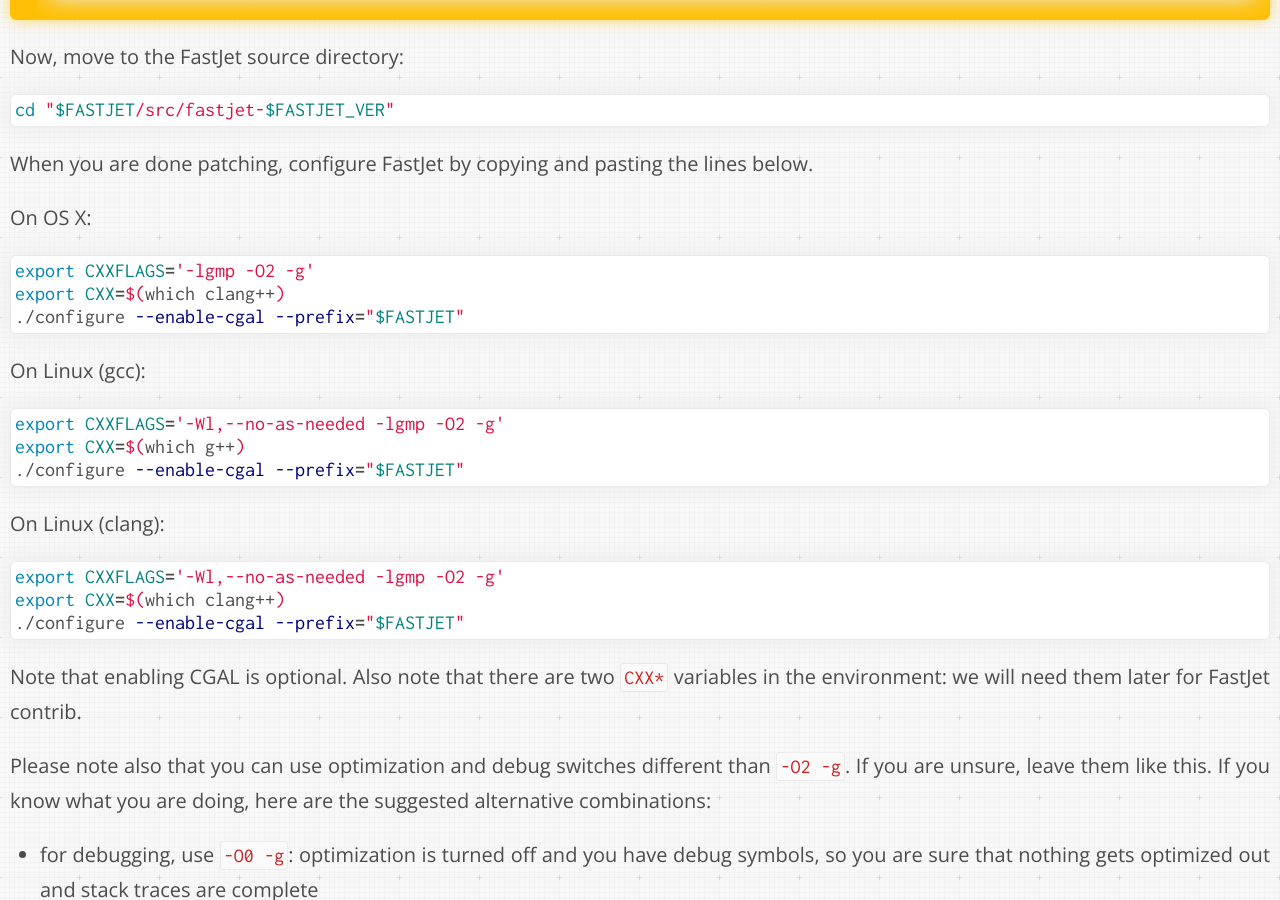
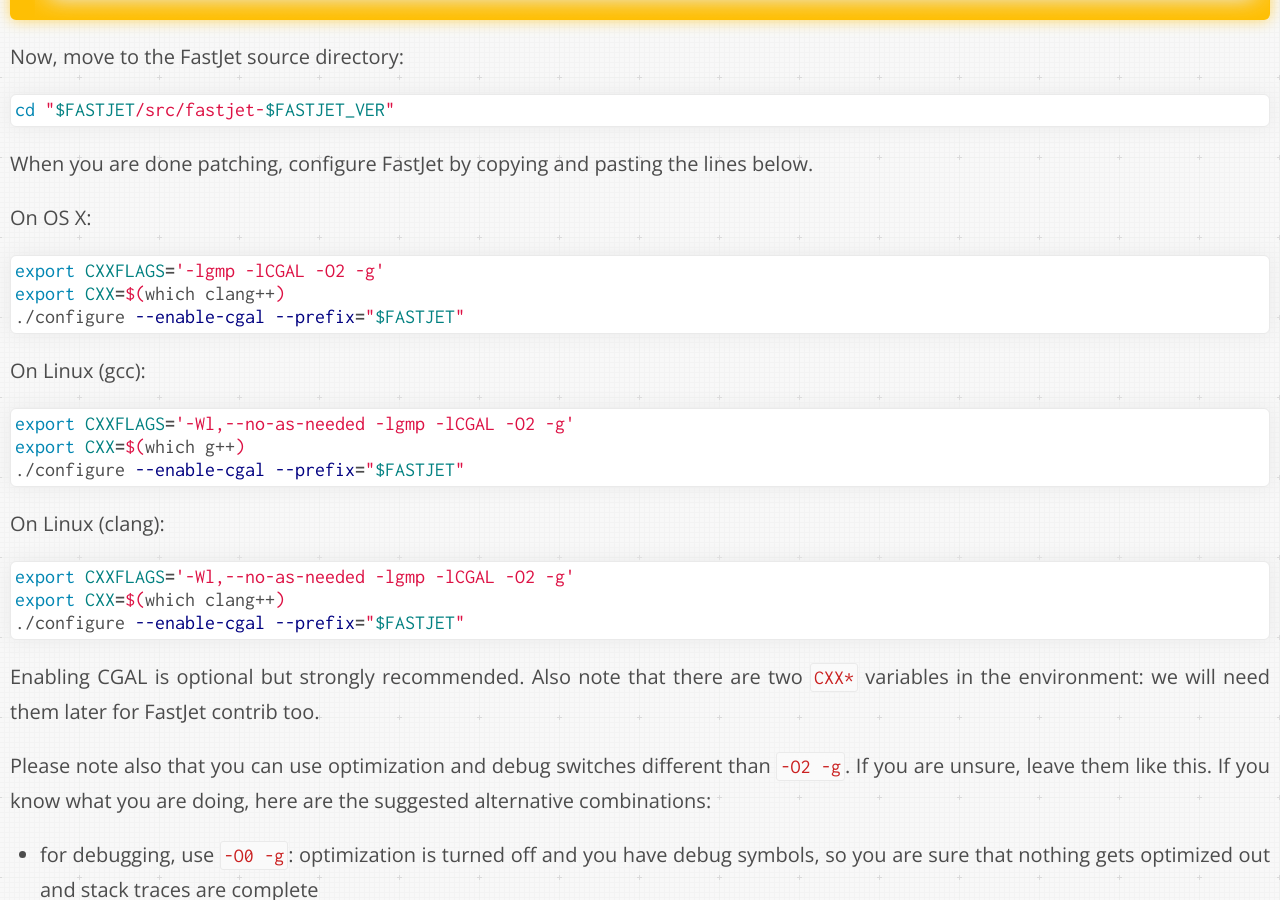
Before and after one commit to dberzano/dberzano.github.io, a Jekyll site: the page built from alice/install-aliroot/manual.md, in a window 1280 px wide and 900 px high, scrolled down 14803 px. Built offline with Jekyll 4.4.1, drawn with Linux system fonts in a browser that asks for light colours; Markdown is read by kramdown in place of the engine named in the settings.

Commit message:
AliInst: force -lCGAL in FastJet

````diff
--- a/alice/install-aliroot/manual.md
+++ b/alice/install-aliroot/manual.md
@@ -719,7 +719,7 @@
 On **OS X**:
 
 ```bash
-export CXXFLAGS='-lgmp -O2 -g'
+export CXXFLAGS='-lgmp -lCGAL -O2 -g'
 export CXX=$(which clang++)
 ./configure --enable-cgal --prefix="$FASTJET"
 ```
@@ -727,7 +727,7 @@
 On **Linux (gcc)**:
 
 ```bash
-export CXXFLAGS='-Wl,--no-as-needed -lgmp -O2 -g'
+export CXXFLAGS='-Wl,--no-as-needed -lgmp -lCGAL -O2 -g'
 export CXX=$(which g++)
 ./configure --enable-cgal --prefix="$FASTJET"
 ```
@@ -735,13 +735,14 @@
 On **Linux (clang)**:
 
 ```bash
-export CXXFLAGS='-Wl,--no-as-needed -lgmp -O2 -g'
+export CXXFLAGS='-Wl,--no-as-needed -lgmp -lCGAL -O2 -g'
 export CXX=$(which clang++)
 ./configure --enable-cgal --prefix="$FASTJET"
 ```
 
-Note that **enabling CGAL is optional**. Also note that there are two `CXX*`
-variables in the environment: **we will need them later** for FastJet contrib.
+Enabling CGAL is optional but strongly recommended. Also note that there are two
+`CXX*` variables in the environment: **we will need them later** for FastJet
+contrib too.
 
 Please note also that you can use optimization and debug switches different than
 `-O2 -g`. If you are unsure, leave them like this. If you know what you are
````
